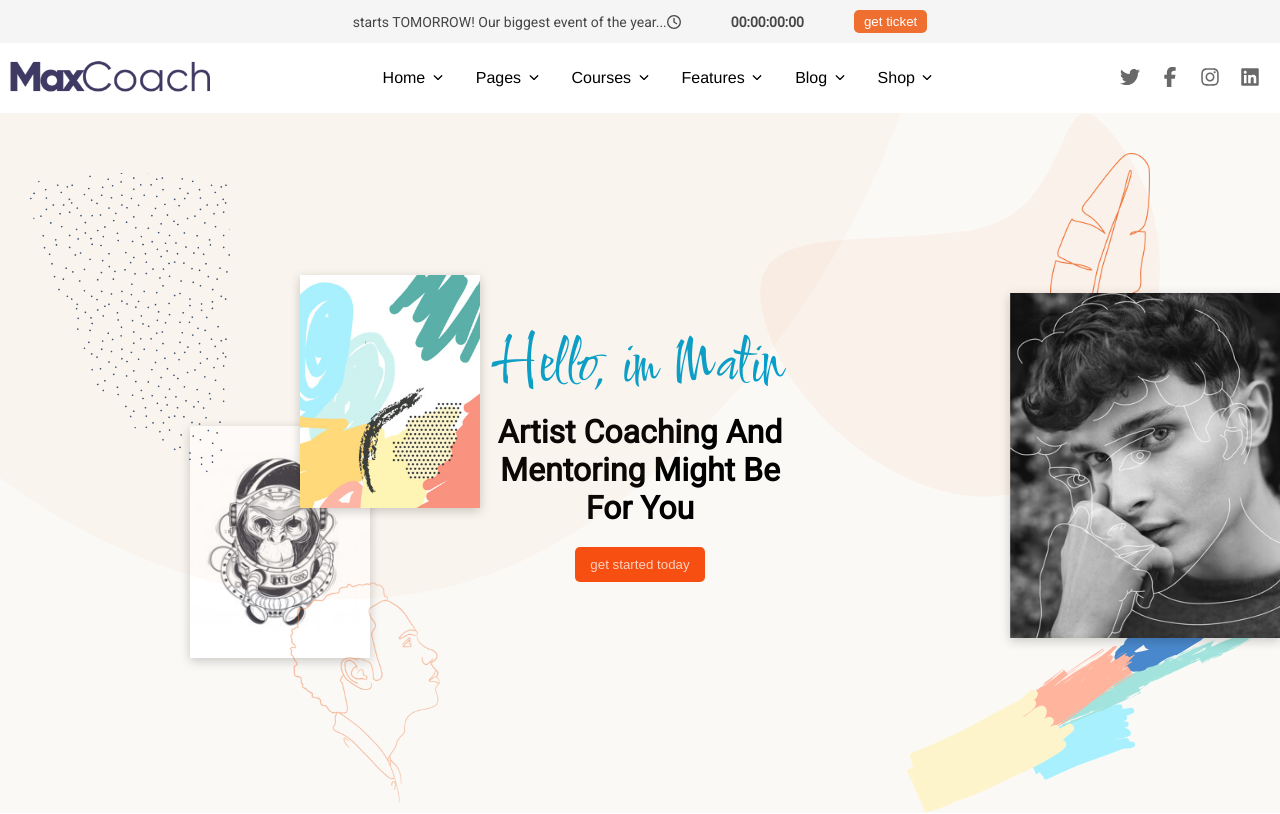
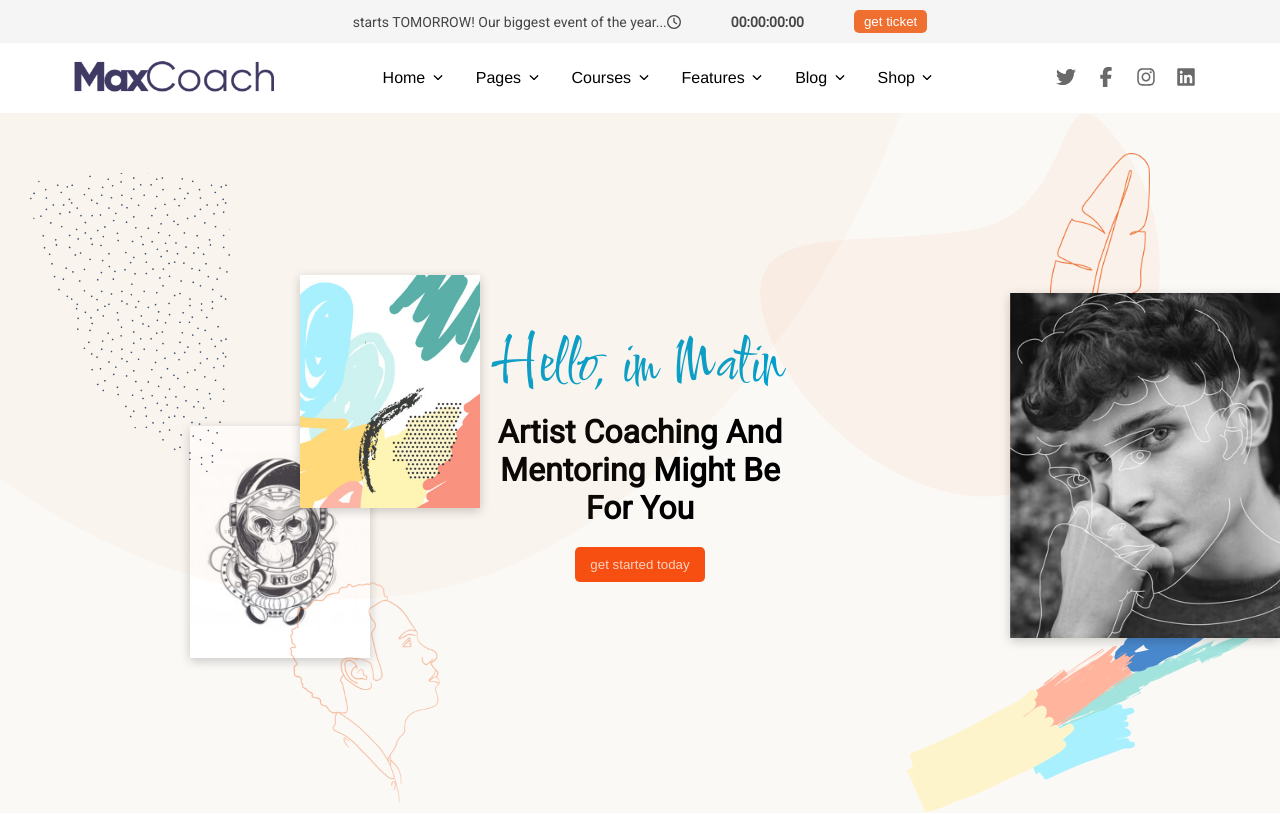
Before and after one commit to ManuelAvanzi/proj-html-vuejs, a Vue app: page / in a window 1280 px wide. Shown: the top 814 px of the page. Built offline with nearby package versions, Linux system fonts and the light colour scheme.

Commit message:
style fix header menu-width

```diff
--- a/src/App.vue
+++ b/src/App.vue
@@ -31,12 +31,6 @@ import MainF from './components/mainF.vue'
 
 import FooterA from './components/footerA.vue'
 import FooterB from './components/footerB.vue'
-
-
-
-
-
-
 
 
 
--- a/src/components/headerMenu.vue
+++ b/src/components/headerMenu.vue
@@ -1,6 +1,6 @@
 <template>
     <div class="menu-container">
-       <div class="logo-container">
+       <div class="logo-container" >
            <img src="../assets/images/dark-logo.png" alt="logo">
        </div>
 
@@ -25,6 +25,7 @@
 export default {
   props:{
       menuList: Array,
+
   }
 }
 </script>
--- a/src/style/footerStyle/footerA.scss
+++ b/src/style/footerStyle/footerA.scss
@@ -11,6 +11,11 @@
             justify-content: center;
             align-items: center;
             background-color: $blue;
+            color:white;
+
+            hr{
+                width: 200px;
+            }
             .left-side{
                 margin:0 30px;
                 color:white;
--- a/src/style/headerStyle/headermenu.scss
+++ b/src/style/headerStyle/headermenu.scss
@@ -1,5 +1,6 @@
 .menu-container{
-    width: 100%;
+    width: 90%;
+    margin:0 auto;
     height: 70px;
     display: flex;
     padding:10px;
```
